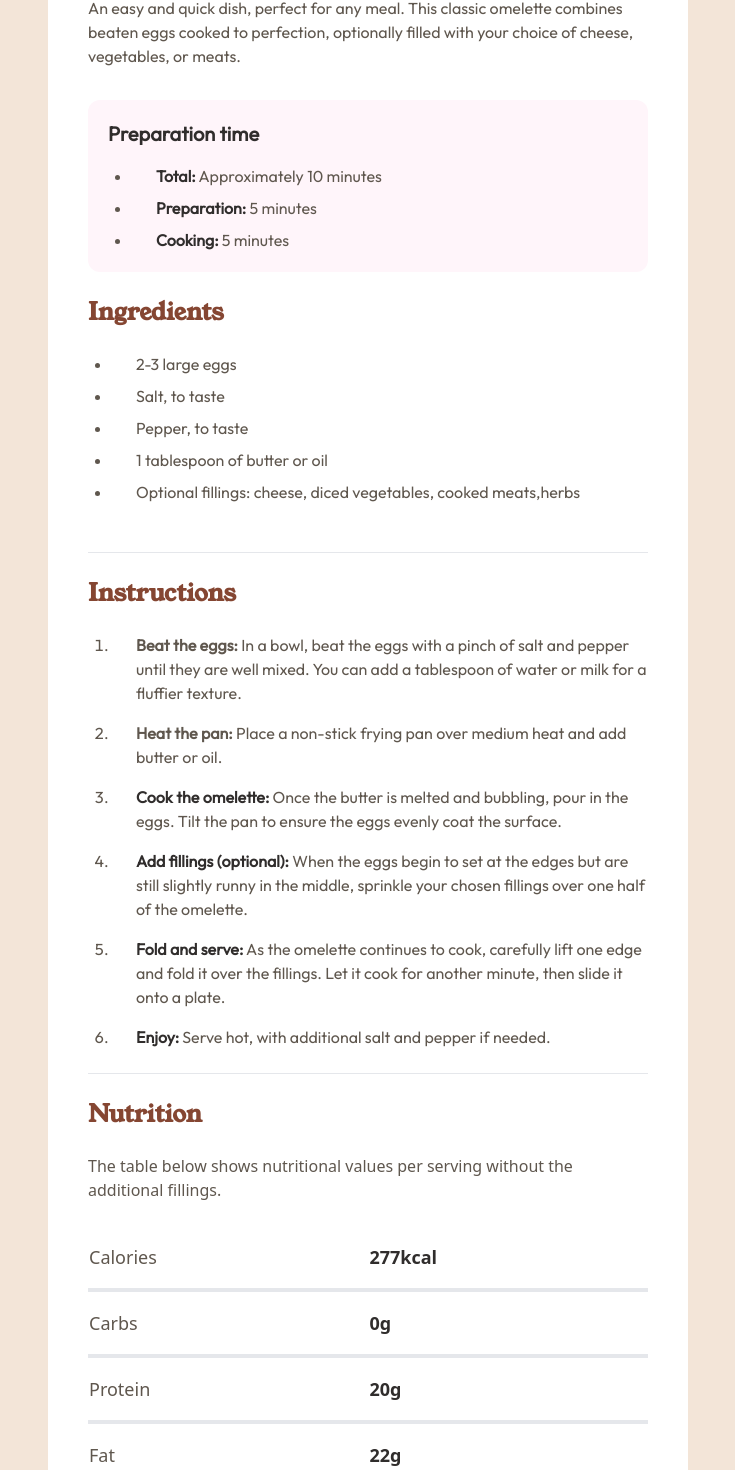
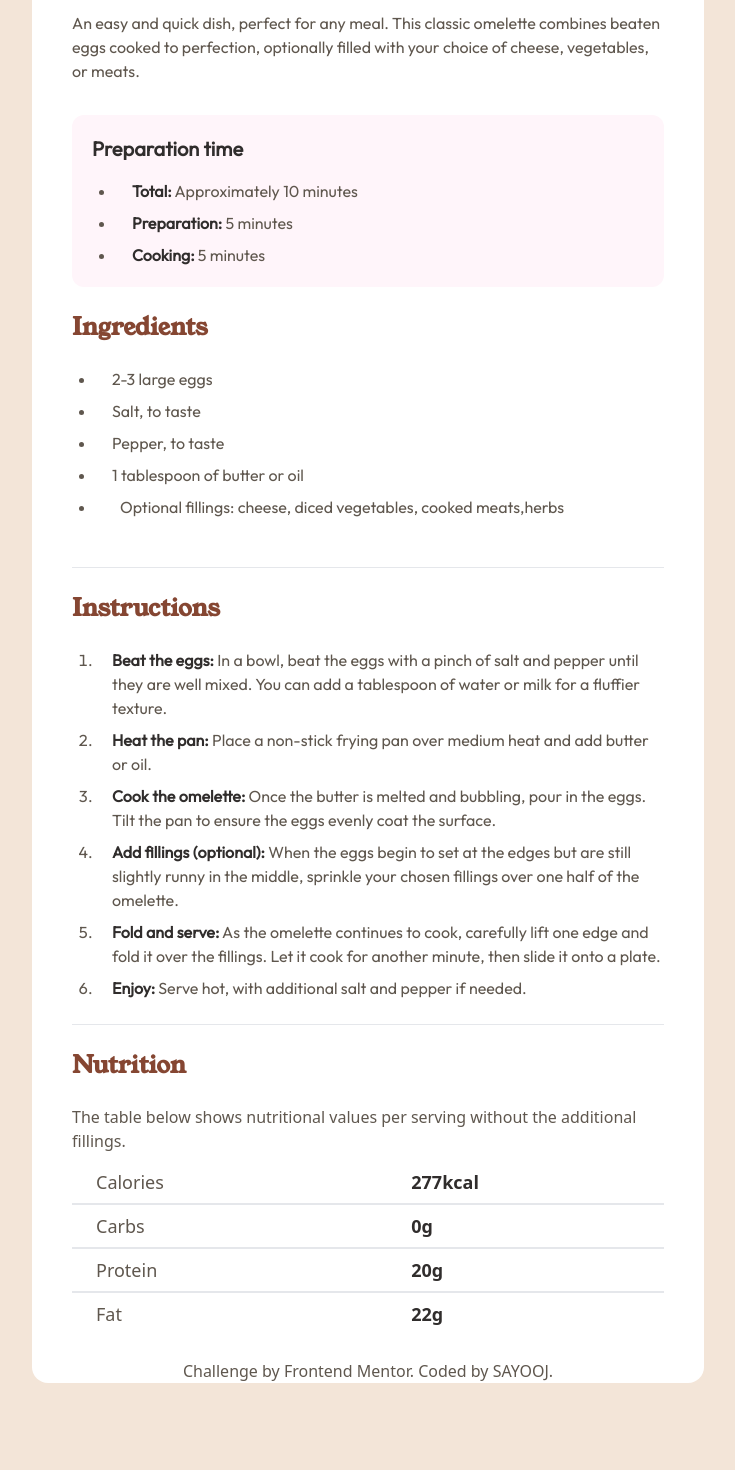
Before and after one commit to JOOYAS/frontend-mentor, a React (Vite) app: page /challenge/1 in a window 1280 px wide. Shown: the part 515-1985 px from the top of the page, without its empty margins (272-1007 px from the left). Built offline with nearby package versions, Linux system fonts and the light colour scheme.

Commit message:
size changes

```diff
--- a/src/pages/challenges/c1.jsx
+++ b/src/pages/challenges/c1.jsx
@@ -3,7 +3,7 @@ import omeletteImage from "/src/assets/images/image-omelette.jpeg";
 
 const C1 = () => {
 	return (
-		<div className='xl:bg-weird_rose xl:p-80 xl:py-28 text-gray-700'>
+		<div className='xl:bg-weird_rose xl:px-85 xl:py-28 text-gray-700'>
 			<div className='bg-white text-stone-600 md:rounded-2xl'>
 				<figure className='xl:p-8'>
 					<img
@@ -29,7 +29,7 @@ const C1 = () => {
 						</h3>
 						<ul className='list-disc px-6 space-y-2 font-outfit'>
 							<li>
-								<div className='pl-6'>
+								<div className='pl-4'>
 									<span className='text-stone-900 font-bold'>
 										Total:
 									</span>{" "}
@@ -37,7 +37,7 @@ const C1 = () => {
 								</div>
 							</li>
 							<li>
-								<div className='pl-6'>
+								<div className='pl-4'>
 									<span className='text-stone-900 font-bold'>
 										Preparation:
 									</span>{" "}
@@ -45,7 +45,7 @@ const C1 = () => {
 								</div>
 							</li>
 							<li>
-								<div className='pl-6'>
+								<div className='pl-4'>
 									<span className='text-stone-900 font-bold'>
 										Cooking:
 									</span>{" "}
@@ -60,16 +60,16 @@ const C1 = () => {
 						</h2>
 						<ul className='list-disc p-6 space-y-2 font-outfit'>
 							<li>
-								<div className='pl-6'>2-3 large eggs</div>
+								<div className='pl-4'>2-3 large eggs</div>
 							</li>
 							<li>
-								<div className='pl-6'>Salt, to taste</div>
+								<div className='pl-4'>Salt, to taste</div>
 							</li>
 							<li>
-								<div className='pl-6'>Pepper, to taste</div>
+								<div className='pl-4'>Pepper, to taste</div>
 							</li>
 							<li>
-								<div className='pl-6'>
+								<div className='pl-4'>
 									1 tablespoon of butter or oil
 								</div>
 							</li>
@@ -86,10 +86,10 @@ const C1 = () => {
 						<h2 className='font-bold text-2xl pb-6 font-youngserif text-brown-800'>
 							Instructions
 						</h2>
-						<ol className='list-decimal pl-6 list-outside space-y-4 font-outfit'>
+						<ol className='list-decimal pl-6 list-outside space-y-2 font-outfit'>
 							<li>
-								<div className='pl-6'>
-									<span className='font-bold'>
+								<div className='pl-4'>
+									<span className='text-stone-900 font-bold'>
 										Beat the eggs:
 									</span>{" "}
 									In a bowl, beat the eggs with a pinch of
@@ -99,8 +99,8 @@ const C1 = () => {
 								</div>
 							</li>
 							<li>
-								<div className='pl-6'>
-									<span className=' font-bold'>
+								<div className='pl-4'>
+									<span className='text-stone-900 font-bold'>
 										Heat the pan:
 									</span>{" "}
 									Place a non-stick frying pan over medium
@@ -108,7 +108,7 @@ const C1 = () => {
 								</div>
 							</li>
 							<li>
-								<div className='pl-6'>
+								<div className='pl-4'>
 									<span className='text-stone-900 font-bold'>
 										Cook the omelette:
 									</span>{" "}
@@ -118,7 +118,7 @@ const C1 = () => {
 								</div>
 							</li>
 							<li>
-								<div className='pl-6'>
+								<div className='pl-4'>
 									<span className='text-stone-900 font-bold'>
 										Add fillings (optional):
 									</span>{" "}
@@ -129,7 +129,7 @@ const C1 = () => {
 								</div>
 							</li>
 							<li>
-								<div className='pl-6'>
+								<div className='pl-4'>
 									<span className='text-stone-900 font-bold'>
 										Fold and serve:
 									</span>{" "}
@@ -140,7 +140,7 @@ const C1 = () => {
 								</div>
 							</li>
 							<li>
-								<div className='pl-6'>
+								<div className='pl-4'>
 									<span className='text-stone-900 font-bold'>
 										Enjoy:
 									</span>{" "}
@@ -159,28 +159,28 @@ const C1 = () => {
 							The table below shows nutritional values per serving
 							without the additional fillings.
 						</p>
-						<table className='my-6 text-lg w-full'>
-							<tbody className='leading-[60px]'>
-								<tr className='border-b-4'>
-									<td>Calories</td>
+						<table className='my-2 text-lg w-full'>
+							<tbody className='leading-[40px]'>
+								<tr className='border-b-2'>
+									<td className='pl-6'>Calories</td>
 									<td className='text-stone-900 font-bold'>
 										277kcal
 									</td>
 								</tr>
-								<tr className=' border-b-4'>
-									<td>Carbs</td>
+								<tr className=' border-b-2'>
+									<td className='pl-6'>Carbs</td>
 									<td className='text-stone-900 font-bold'>
 										0g
 									</td>
 								</tr>
-								<tr className='border-b-4'>
-									<td>Protein</td>
+								<tr className='border-b-2'>
+									<td className='pl-6'>Protein</td>
 									<td className='text-stone-900 font-bold'>
 										20g
 									</td>
 								</tr>
 								<tr>
-									<td>Fat</td>
+									<td className='pl-6'>Fat</td>
 									<td className='text-stone-900 font-bold'>
 										22g
 									</td>
--- a/tailwind.config.js
+++ b/tailwind.config.js
@@ -28,6 +28,9 @@ export default {
 					900: "hsl(24, 5%, 18%)",
 				},
 			},
+			spacing: {
+				85: "19rem", // Adjust as needed
+			},
 		},
 	},
 	plugins: [],
```
